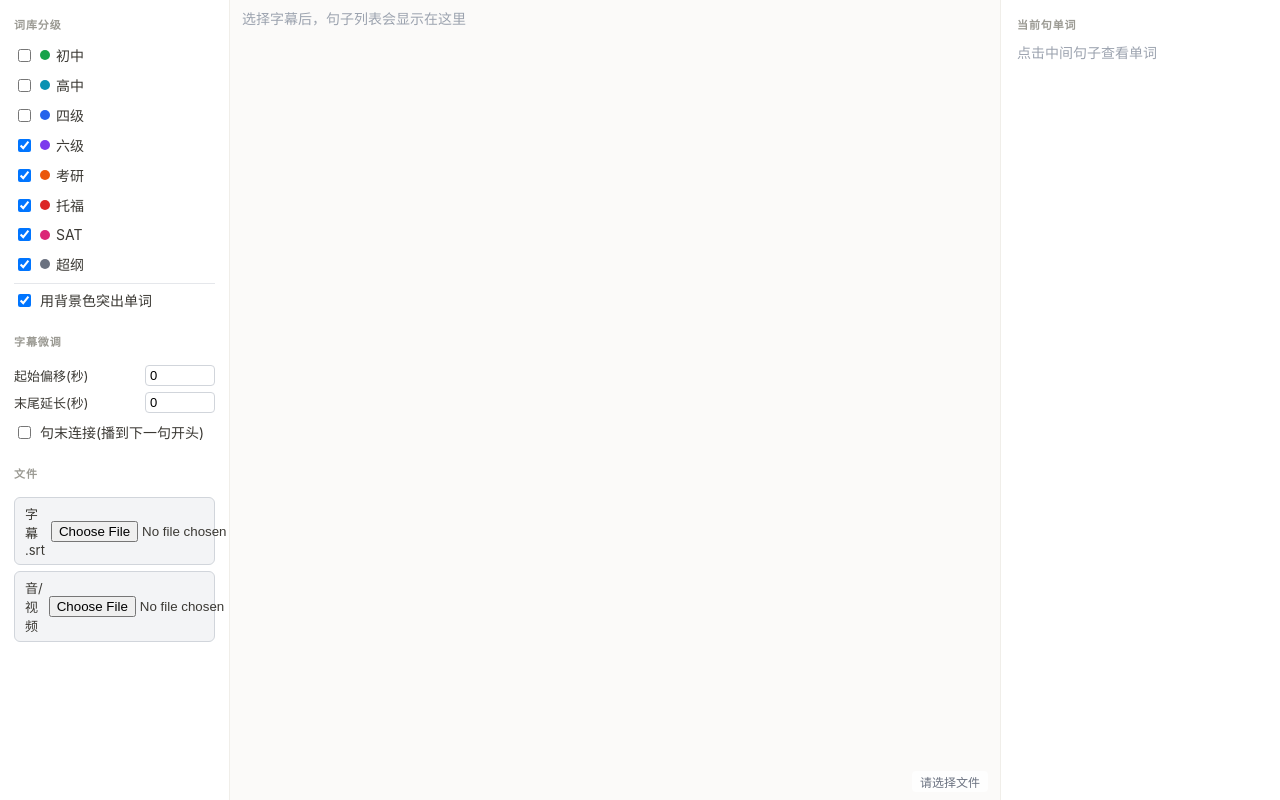
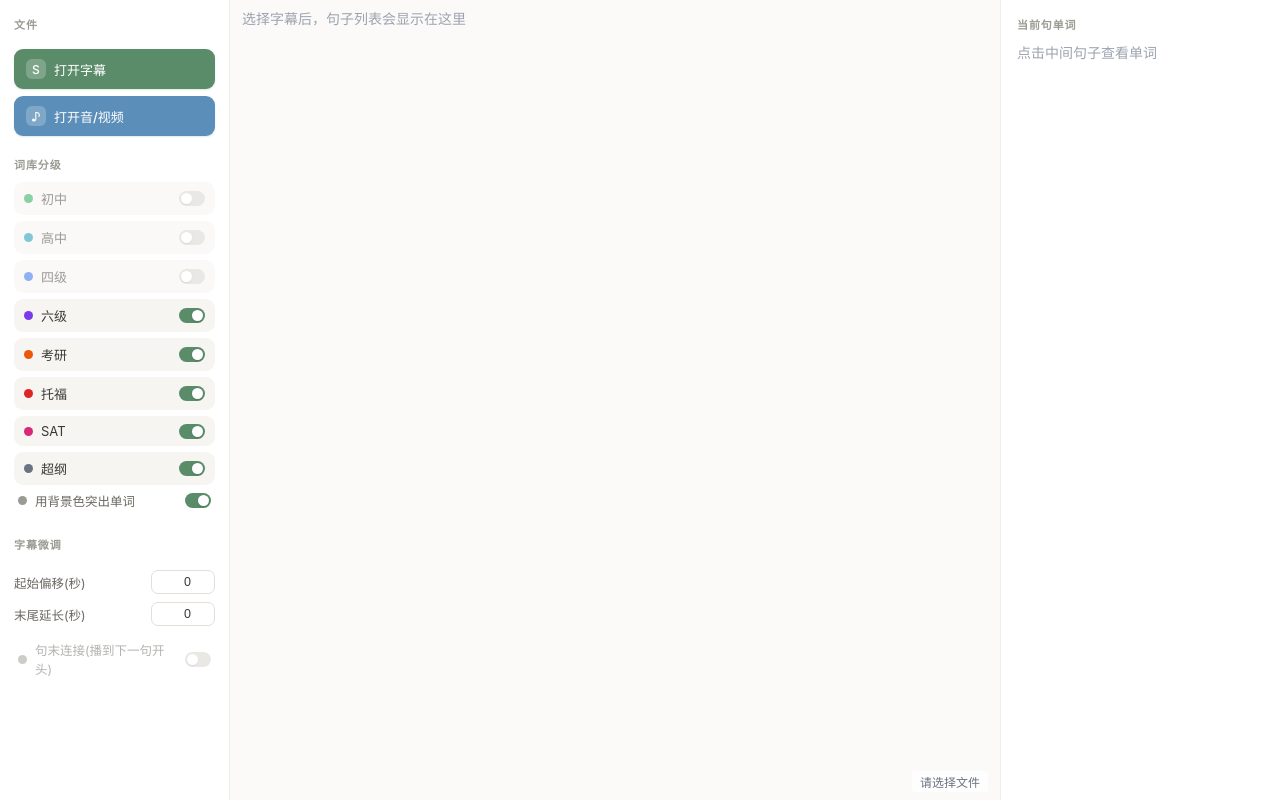
Before and after one commit to HaujetZhao/SubTap, a Vue app: page / in a window 1280 px wide. Built offline with nearby package versions, Linux system fonts and the light colour scheme.

Commit message:
feat(ui): 左栏文件置顶+主色按钮+药丸开关

```diff
--- a/src/components/SettingsPanel.vue
+++ b/src/components/SettingsPanel.vue
@@ -29,23 +29,43 @@ function onTweak(key, val) {
 
 <template>
   <aside class="panel-left">
+    <!-- 文件(置顶) -->
+    <section class="files">
+      <h3 class="panel-title">文件</h3>
+      <label class="file-btn primary">
+        <span class="file-ico">S</span>
+        打开字幕
+        <input type="file" accept=".srt" @change="onSrtChange" />
+      </label>
+      <label class="file-btn primary alt">
+        <span class="file-ico">♪</span>
+        打开音/视频
+        <input type="file" accept="audio/*,video/*" @change="onMediaChange" />
+      </label>
+    </section>
+
+    <!-- 词库分级 -->
     <section class="settings">
       <h3 class="panel-title">词库分级</h3>
       <div class="levels">
-        <label v-for="lv in levels" :key="lv" class="level-item">
-          <input type="checkbox" :checked="enabled[lv]"
+        <label v-for="lv in levels" :key="lv" class="level-pill" :class="{ off: !enabled[lv] }">
+          <input type="checkbox" class="sr-only" :checked="enabled[lv]"
                  @change="emit('toggle-level', lv, $event.target.checked)" />
-          <span class="level-dot" :style="{ background: dotColor(lv) }"></span>
-          <span>{{ lv }}</span>
+          <span class="dot" :style="{ background: dotColor(lv) }"></span>
+          <span class="label-text">{{ lv }}</span>
+          <span class="switch" aria-hidden="true"></span>
         </label>
       </div>
-      <label class="level-item highlight-toggle">
-        <input type="checkbox" :checked="highlightOn"
+      <label class="level-pill sub" :class="{ off: !highlightOn }">
+        <input type="checkbox" class="sr-only" :checked="highlightOn"
                @change="emit('toggle-highlight', $event.target.checked)" />
-        <span>用背景色突出单词</span>
+        <span class="dot muted"></span>
+        <span class="label-text">用背景色突出单词</span>
+        <span class="switch" aria-hidden="true"></span>
       </label>
     </section>
 
+    <!-- 字幕微调 -->
     <section class="tweak">
       <h3 class="panel-title">字幕微调</h3>
       <label class="tweak-row">起始偏移(秒)
@@ -56,25 +76,17 @@ function onTweak(key, val) {
         <input type="number" min="0" max="5" step="0.1" :value="extend"
                @change="onTweak('extend', parseFloat($event.target.value) || 0)" />
       </label>
-      <label class="level-item">
-        <input type="checkbox" :checked="linkNext"
+      <label class="level-pill sub" :class="{ off: !linkNext }">
+        <input type="checkbox" class="sr-only" :checked="linkNext"
                @change="onTweak('linkNext', $event.target.checked)" />
-        <span>句末连接(播到下一句开头)</span>
+        <span class="dot muted"></span>
+        <span class="label-text">句末连接(播到下一句开头)</span>
+        <span class="switch" aria-hidden="true"></span>
       </label>
       <label v-show="linkNext" class="tweak-row">句末连接偏移(秒)
         <input type="number" min="-5" max="5" step="0.1" :value="linkNextOffset"
                @change="onTweak('linkNextOffset', parseFloat($event.target.value) || 0)" />
       </label>
     </section>
-
-    <section class="files">
-      <h3 class="panel-title">文件</h3>
-      <label class="file-btn">字幕 .srt
-        <input type="file" accept=".srt" @change="onSrtChange" />
-      </label>
-      <label class="file-btn">音/视频
-        <input type="file" accept="audio/*,video/*" @change="onMediaChange" />
-      </label>
-    </section>
   </aside>
 </template>
--- a/src/styles.css
+++ b/src/styles.css
@@ -51,21 +51,6 @@ body {
   overflow: hidden; clip: rect(0,0,0,0); white-space: nowrap; border: 0;
 }
 
-.levels { display: flex; flex-direction: column; gap: 4px; }
-.level-item {
-  display: flex; align-items: center; gap: 6px;
-  font-size: 14px; padding: 3px 0; cursor: pointer;
-}
-.level-item input { cursor: pointer; }
-
-.files { display: flex; flex-direction: column; gap: 6px; }
-.file-btn {
-  display: inline-flex; align-items: center; gap: 6px;
-  padding: 6px 10px; background: #f3f4f6; border: 1px solid #d1d5db;
-  border-radius: 6px; cursor: pointer; font-size: 13px;
-}
-.file-btn:hover { background: #e5e7eb; }
-
 .video-slot { flex-shrink: 0; background: #000; }
 .media-video { display: block; width: 100%; background: #000; }
 
@@ -118,20 +103,69 @@ body {
 .resize-handle { height: 6px; cursor: ns-resize; background: #374151; }
 .resize-handle:hover { background: #4b5563; }
 
-/* 字幕微调 */
-.tweak { display: flex; flex-direction: column; gap: 6px; }
-.tweak-row {
-  display: flex; align-items: center; justify-content: space-between;
-  font-size: 13px; gap: 8px;
-}
-.tweak-row input { width: 70px; padding: 2px 4px; border: 1px solid #d1d5db; border-radius: 4px; font-size: 13px; }
-
-/* 分级圆点 + 高亮开关 */
-.level-dot { display: inline-block; width: 10px; height: 10px; border-radius: 50%; flex-shrink: 0; }
-.highlight-toggle { margin-top: 6px; padding-top: 6px; border-top: 1px solid #e5e7eb; }
-
 /* 视频区：非视频时隐藏（audio 元素仍在 DOM 可播声音） */
 .video-slot.no-video { display: none; }
 
 /* 中栏词 span 圆角（背景色由内联 style 设） */
 .sentence .text span { border-radius: 2px; }
+
+/* ===== 左栏组件 ===== */
+.levels { display: flex; flex-direction: column; gap: 6px; }
+.level-pill {
+  display: flex; align-items: center; gap: 8px;
+  padding: 7px 10px; border-radius: var(--r-md);
+  background: #f7f5f1; font-size: 13px; color: var(--ink);
+  cursor: pointer; transition: background .15s;
+}
+.level-pill:hover { background: #f1ede6; }
+.level-pill.sub { background: transparent; padding: 6px 4px; font-size: 12.5px; color: var(--ink-2); }
+.level-pill.sub:hover { background: #f7f5f1; }
+.level-pill.off { opacity: .5; }
+.level-pill .dot { width: 9px; height: 9px; border-radius: 50%; flex-shrink: 0; }
+.level-pill .dot.muted { background: var(--ink-3); }
+.level-pill .label-text { flex: 1; }
+
+/* 药丸开关(纯 CSS,随 .off 切换) */
+.level-pill .switch {
+  width: 26px; height: 15px; border-radius: 8px; background: var(--accent);
+  position: relative; flex-shrink: 0; transition: background .15s;
+}
+.level-pill .switch::after {
+  content: ''; position: absolute; right: 2px; top: 2px;
+  width: 11px; height: 11px; border-radius: 50%; background: #fff;
+  box-shadow: 0 1px 2px rgba(0,0,0,.15); transition: left/right .15s;
+}
+.level-pill.off .switch { background: #d6d3cd; }
+.level-pill.off .switch::after { right: auto; left: 2px; }
+
+/* 文件按钮(主色实心) */
+.files { display: flex; flex-direction: column; gap: 7px; }
+.file-btn {
+  display: flex; align-items: center; gap: 8px;
+  padding: 10px 12px; border-radius: var(--r-md);
+  font-size: 13px; font-weight: 500; cursor: pointer;
+  color: #fff; background: var(--accent); box-shadow: 0 1px 2px rgba(90,140,106,.2);
+  transition: background .15s; position: relative;
+}
+.file-btn:hover { background: #517a5f; }
+.file-btn.alt { background: var(--accent-2); box-shadow: 0 1px 2px rgba(91,143,185,.2); }
+.file-btn.alt:hover { background: #4d7ba2; }
+.file-btn .file-ico {
+  width: 20px; height: 20px; border-radius: 6px;
+  background: rgba(255,255,255,.22);
+  display: flex; align-items: center; justify-content: center; font-size: 12px;
+}
+.file-btn input[type="file"] { display: none; }
+
+/* 字幕微调 */
+.tweak { display: flex; flex-direction: column; gap: 8px; }
+.tweak-row {
+  display: flex; align-items: center; justify-content: space-between;
+  font-size: 12.5px; color: var(--ink-2); gap: 8px;
+}
+.tweak-row input[type="number"] {
+  width: 64px; padding: 4px 8px; border: 1px solid var(--border-strong);
+  border-radius: 7px; background: #fff; font-size: 12.5px; text-align: right;
+  color: var(--ink);
+}
+.tweak-row input[type="number"]:focus { outline: none; border-color: var(--accent-2); }
```
